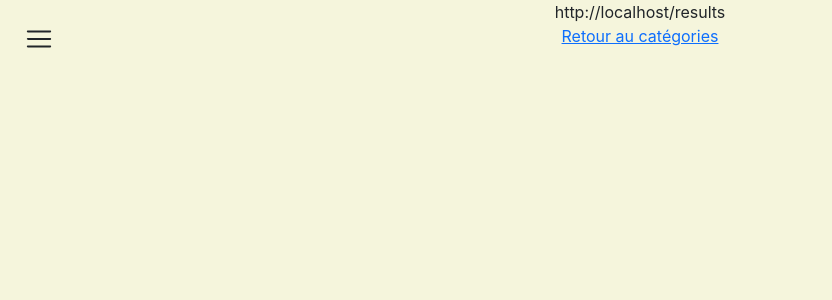
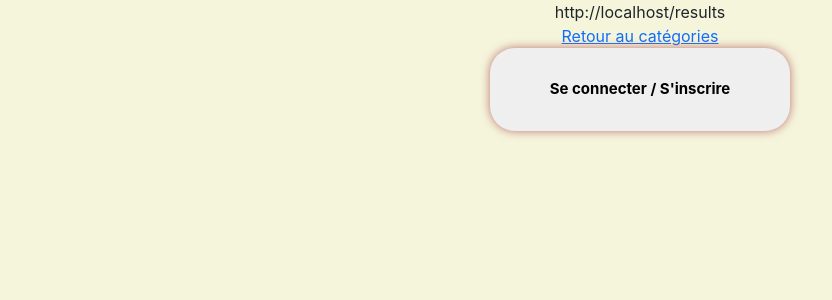
Before and after one commit to Sarah-Katz/Quizz-Brief-Dev-Front, a React (Create React App) app: page /results in a window 1280 px wide. Shown: the top 300 px of the page, without its empty margins (0-832 px from the left). Built offline with nearby package versions, Linux system fonts and the light colour scheme; the HTML template or start-up script is replaced by a standard one.

Commit message:
page result loginButton

```diff
--- a/src/pages/Results/Results.jsx
+++ b/src/pages/Results/Results.jsx
@@ -1,5 +1,5 @@
-import LoginRegister from '../../components/LoginRegister/LoginRegister';
-import NavMenu from '../../components/NavMenu/NavMenu'
+import LoginButton from '../../components/LoginButton/loginButton';
+// import NavMenu from '../../components/NavMenu/NavMenu'
 import { Link } from 'react-router-dom';
 
 export default function Results({first}) {
@@ -7,10 +7,10 @@ export default function Results({first}) {
     var paramUrl = window.location.href.split('http://localhost:3000/results?note=')
     return (
         <div>
-            <NavMenu />
+            {/* <NavMenu /> */}
             <div className='results-container'>{paramUrl}</div>
             <Link to='/categories'>Retour au catégories</Link>
-            <LoginRegister />
+            <LoginButton />
         </div>
     );
 }
```
